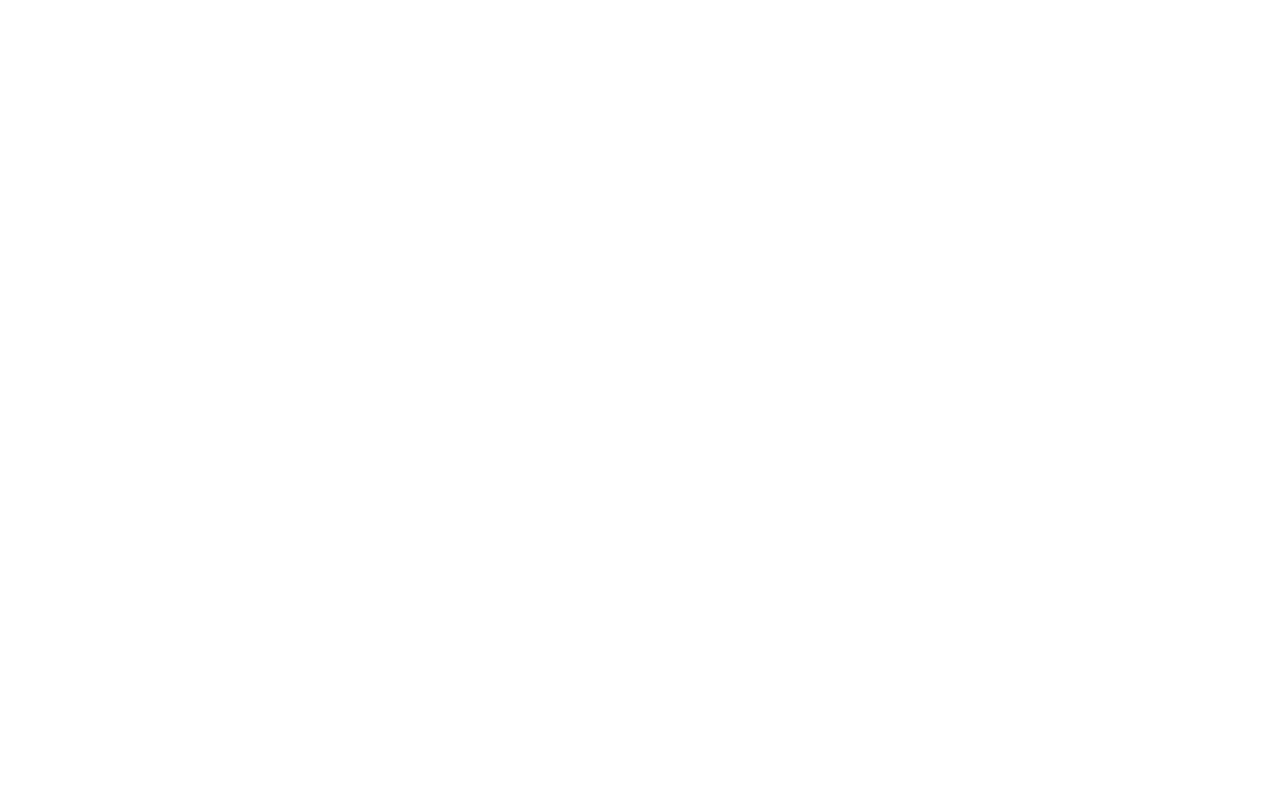
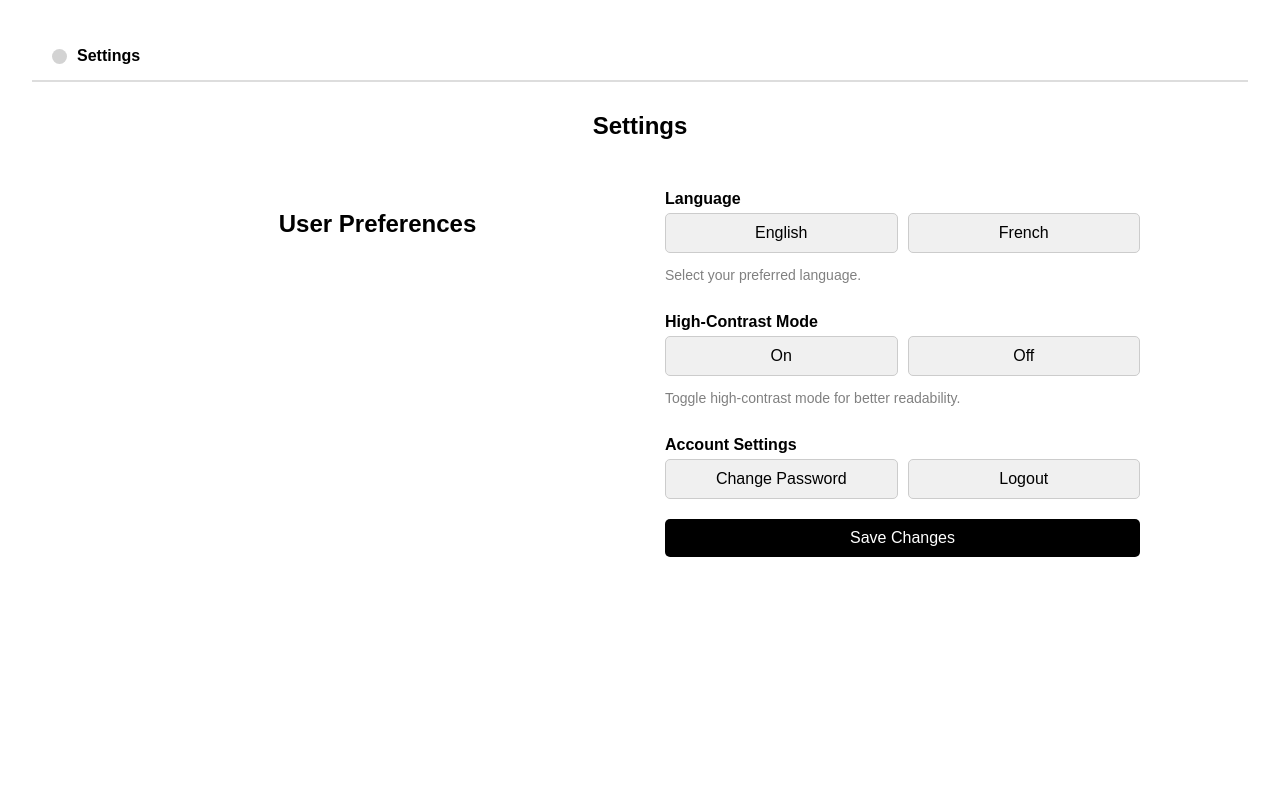
Before and after one commit to franckludovic/Food-Distribution-Project, a Django app: page /settings in a window 1280 px wide. Before the commit the page is empty. Run offline with Django 5.2, Linux system fonts and the light colour scheme.

Commit message:
created settings page

```diff
--- a/food_distribution/foodDistribution/templates/settings.html
+++ b/food_distribution/foodDistribution/templates/settings.html
@@ -0,0 +1,200 @@
+<!DOCTYPE html>
+<html lang="en">
+<head>
+    <meta charset="UTF-8">
+    <meta name="viewport" content="width=device-width, initial-scale=1.0">
+    <title>Settings</title>
+    <style>
+        /* General Styles */
+        body {
+            font-family: Arial, sans-serif;
+            margin: 0;
+            padding: 2rem;
+            background-color: #ffffff;
+        }
+
+        /* Header Section */
+        .header-container {
+            display: flex;
+            align-items: center;
+            padding: 15px 20px;
+            border-bottom: 2px solid #ddd;
+        }
+
+        .profile-icon {
+            width: 15px;
+            height: 15px;
+            background-color: lightgray;
+            border-radius: 50%;
+            margin-right: 10px;
+        }
+
+        .profile-title {
+            font-size: 16px;
+            font-weight: bold;
+        }
+
+        /* Main Section */
+        .main-container {
+            text-align: center;
+            margin: 30px 0;
+        }
+
+        .main-heading {
+            font-size: 24px;
+            font-weight: bold;
+        }
+
+        /* Settings Section */
+        .settings-container {
+            display: flex;
+            align-items: flex-start;
+            padding: 20px;
+            gap: 50px;
+            max-width: 1000px;
+            margin: auto;
+            flex-direction: row;
+        }
+
+        .settings-left {
+            flex: 1;
+            text-align: left;
+            flex-direction: row;
+        }
+
+        .settings-title {
+            font-size: 24px;
+            font-weight: bold;
+            text-align: center;
+            justify-content: center;
+        }
+
+        .settings-right {
+            flex: 1;
+            display: flex;
+            flex-direction: column;
+            width: 100%;
+        }
+
+        /* Form Section */
+        .settings-group {
+            margin-bottom: 20px;
+        }
+
+        .settings-label {
+            font-weight: bold;
+            display: block;
+            margin-bottom: 5px;
+        }
+
+        .description {
+            color: gray;
+            font-size: 14px;
+            margin-bottom: 10px;
+        }
+
+        .button-group {
+            display: flex;
+            gap: 10px;
+        }
+
+        .btn {
+            flex: 1;
+            padding: 10px;
+            border: 1px solid #ccc;
+            background-color: #f0f0f0;
+            text-align: center;
+            cursor: pointer;
+            border-radius: 5px;
+            font-size: 16px;
+        }
+
+        .btn:hover {
+            background-color: #ddd;
+        }
+
+        .btn-dark {
+            background-color: black;
+            color: white;
+            text-align: center;
+            border: none;
+            padding: 10px;
+            border-radius: 5px;
+            font-size: 16px;
+            cursor: pointer;
+        }
+
+        .btn-dark:hover {
+            background-color: #333;
+        }
+
+        /* Responsive Design */
+        @media screen and (max-width: 768px) {
+            .settings-container {
+                flex-direction: column;
+                text-align: center;
+            }
+
+            .settings-left, .settings-right {
+                width: 100%;
+                text-align: center;
+            }
+
+            .button-group {
+                flex-direction: column;
+            }
+        }
+    </style>
+</head>
+<body>
+
+    <!-- Header Section -->
+    <header class="header-container">
+        <div class="profile-icon"></div>
+        <span class="profile-title">Settings</span>
+    </header>
+
+    <!-- Main Section -->
+    <section class="main-container">
+        <h1 class="main-heading">Settings</h1>
+    </section>
+
+    <!-- Settings Section -->
+    <section class="settings-container">
+        <div class="settings-left">
+            <h2 class="settings-title">User Preferences</h2>
+        </div>
+
+        <div class="settings-right">
+            <div class="settings-group">
+                <label class="settings-label">Language</label>
+                <div class="button-group">
+                    <div class="btn">English</div>
+                    <div class="btn">French</div>
+                </div>
+                <p class="description">Select your preferred language.</p>
+            </div>
+
+            <div class="settings-group">
+                <label class="settings-label">High-Contrast Mode</label>
+                <div class="button-group">
+                    <div class="btn">On</div>
+                    <div class="btn">Off</div>
+                </div>
+                <p class="description">Toggle high-contrast mode for better readability.</p>
+            </div>
+
+            <div class="settings-group">
+                <label class="settings-label">Account Settings</label>
+                <div class="button-group">
+                    <div class="btn">Change Password</div>
+                    <div class="btn">Logout</div>
+                </div>
+            </div>
+
+            <button class="btn-dark">Save Changes</button>
+        </div>
+    </section>
+
+</body>
+</html>
--- a/food_distribution/foodDistribution/templates/volunteer_profile.html
+++ b/food_distribution/foodDistribution/templates/volunteer_profile.html
@@ -149,7 +149,7 @@
     <!-- Header Section -->
     <header class="header-container">
         <div class="profile-icon"></div>
-        <span class="profile-title">Volunteer Profile</span>
+         <span class="profile-title">Volunteer Profile</span>
     </header>
 
     <!-- Main Section -->
@@ -182,6 +182,5 @@
             </form>
         </div>
     </section>
-
 </body>
 </html>
```
